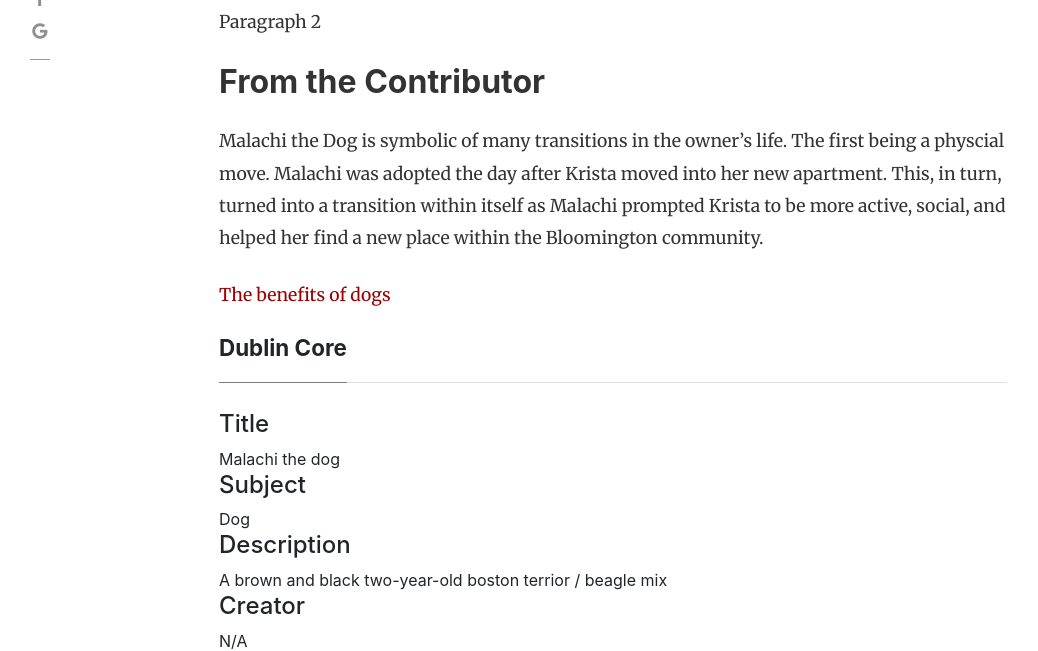
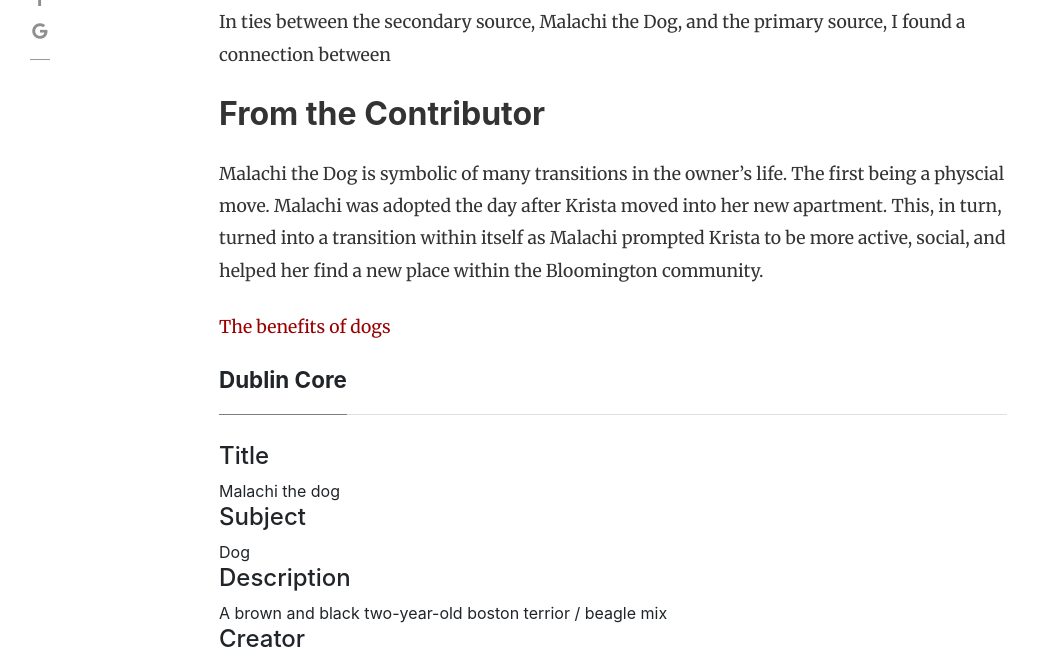
Before and after one commit to H301HistoryHarvest/H301HistoryHarvest, a Jekyll site: the page built from _items/2019-10-03-0007.md, in a window 1280 px wide and 900 px high, scrolled down 1473 px, cut to the strip 249-900 px from the top of the window. Shown: the whole strip, without its empty margins (66-1104 px from the left). Built offline with Jekyll 4.4.1, drawn with Linux system fonts in a browser that asks for light colours; nearby versions of some CDN libraries; comment, search, counter and statistics services are not loaded.

Commit message:
Update 2019-10-03-0007.md

```diff
--- a/_items/2019-10-03-0007.md
+++ b/_items/2019-10-03-0007.md
@@ -20,7 +20,7 @@ The secondary source "Stress Goes to the Dogs" makes a connection to the object
 
 <iframe width="560" height="315" src="https://www.youtube.com/watch?v=aXqSoGSDGsw" frameborder="0" allow="accelerometer; autoplay; encrypted-media; gyroscope; picture-in-picture" allowfullscreen></iframe>
 
-Paragraph 2
+In ties between the secondary source, Malachi the Dog, and the primary source, I found a connection between
 
 ## From the Contributor
 
```
